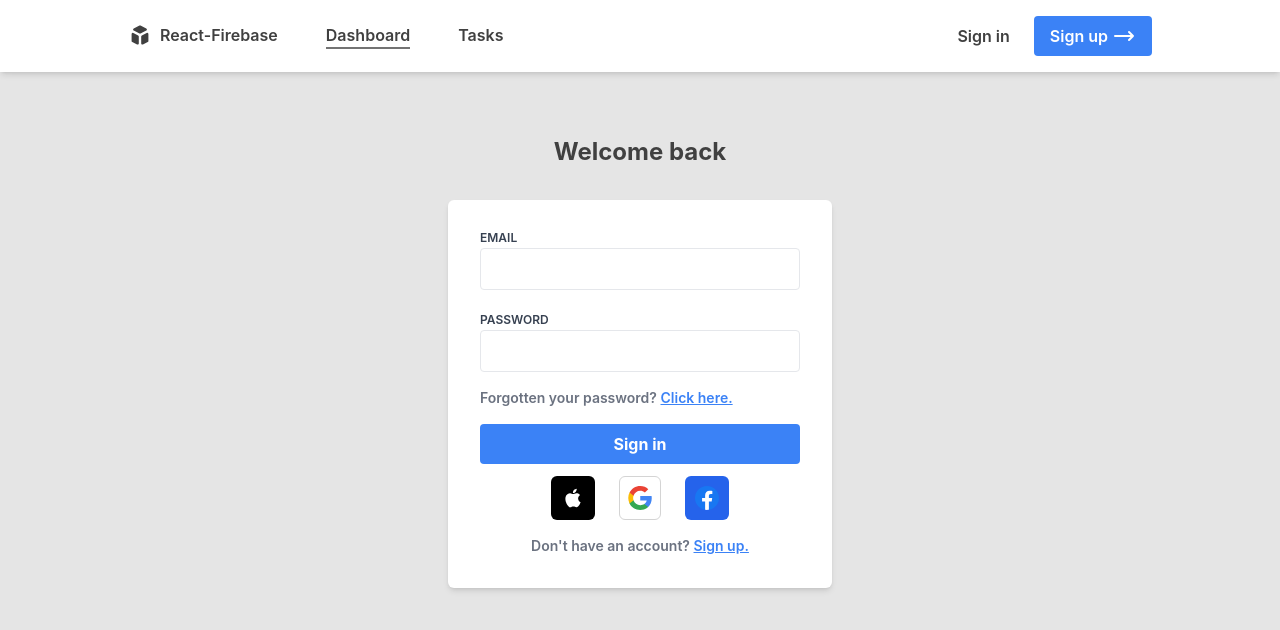
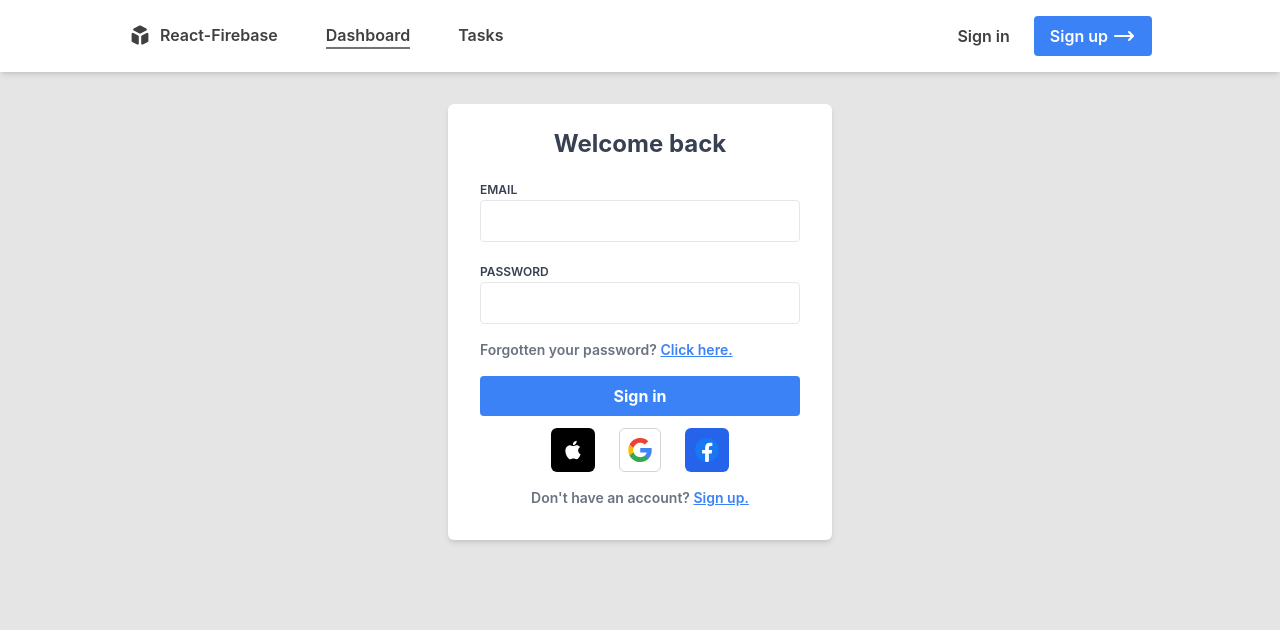
Before and after one commit to dangraham99/react-firebase, a React (Create React App) app: page /login in a window 1280 px wide. Shown: the top 630 px of the page. Built offline with nearby package versions, Linux system fonts and the light colour scheme; no server answers.

Commit message:
styling abstraction

```diff
--- /dev/null
+++ b/src/components/Content.jsx
@@ -0,0 +1,12 @@
+import React from 'react'
+
+function Content({ children, pageTitle }) {
+    return (
+        <div className='mx-12 lg:mx-0'>
+            <h1 className="text-2xl font-bold">{pageTitle}</h1>
+            {children}
+        </div>
+    )
+}
+
+export default Content
--- a/src/components/Form.jsx
+++ b/src/components/Form.jsx
@@ -3,8 +3,9 @@ import React from 'react'
 const Form = (props) => {
     return (
         <div>
-            <h1 className="max-w-sm py-8 mx-auto text-2xl font-bold text-center">{props.formTitle}</h1>
+
             <form method="post" onSubmit={props.onSubmit} className="max-w-sm px-8 pt-6 pb-8 mx-auto mb-4 font-semibold text-gray-700 bg-white rounded-md shadow-md ">
+                <h1 className="max-w-sm pb-4 mx-auto text-2xl font-bold text-center">{props.formTitle}</h1>
                 {props.formError && <div className="p-3 my-3 text-sm text-center text-red-700 bg-red-200 rounded">{props.formError}</div>}
                 {props.children}
             </form>
```
